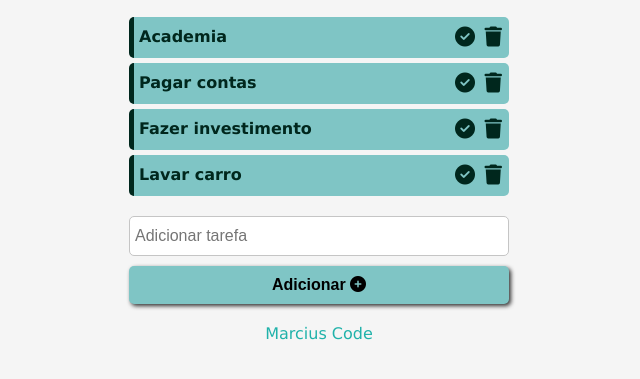
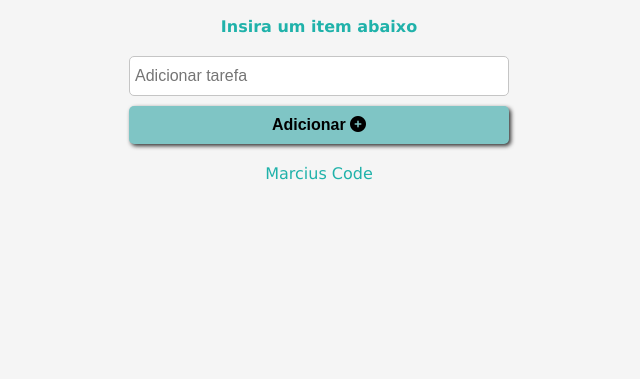
Before and after one commit to MarcioBADias/lista-de-tarefas, a plain HTML site: page index.html in a window 1280 px wide. Shown: the part 141-520 px from the top of the page, without its empty margins (321-961 px from the left). Drawn offline with Linux system fonts and the light colour scheme.

Commit message:
Atualizando o index para entrada de dados

```diff
--- a/app.js
+++ b/app.js
@@ -8,6 +8,7 @@ form.addEventListener('submit', e => {
   e.preventDefault();
   const inputValue = e.target.inputAddTodo.value.trim();
   if(inputValue.length){
+    ul.innerHTML = '';
     ul.innerHTML += `
       <li>
         <span>${inputValue}</span>
--- a/index.html
+++ b/index.html
@@ -17,49 +17,22 @@
     <header>
       <h1>Lista de Taréfas</h1>
       <div class="search">
-        <input type="search" class="search-input" placeholder="Pesquisar" autofocus/>
+        <input type="search" class="search-input" placeholder="Pesquisar" />
       </div>
     </header>
     <main>
       <ul>
-        <!-- Itens da lista-->
-        <li>
-          <!-- Span com descrição do item-->
-          <span>Academia</span>
-          <span>
-            <i class="fas fa-check-circle"></i>
-            <i class="fas fa-trash delete"></i>
-          </span>
-        </li>
-        <!---->
-        <!-- Implementar expansão do item para descrição -->
-        <!-- <div class="item_todo__description hidden">
-          testeo de descrição do item acima
-        </div> -->
-        <li>
-          <span>Pagar contas</span>
-          <span>
-            <i class="fas fa-check-circle"></i>
-            <i class="fas fa-trash delete"></i>
-          </span>
-        </li>
-        <li>
-          <span>Fazer investimento</span>
-          <span>
-            <i class="fas fa-check-circle"></i>
-            <i class="fas fa-trash delete"></i>
-          </span>
-        </li>
-        <li>
-          <span>Lavar carro</span>
-          <span>
-            <i class="fas fa-check-circle"></i>
-            <i class="fas fa-trash delete"></i>
-          </span>
-        </li>
+        <p>Insira um item abaixo</p>
+         <!-- Span com descrição do item-->
+         <!--< span > Academia </ span >
+         < extensão >
+           <i class =" fas fa-check-circle "> </i>
+           <i class =" fas fa-trash delete "> </i>
+         </span>
+         -->
       </ul>
       <form action="">
-        <input type="text" placeholder="Adicionar tarefa" name="inputAddTodo" />
+        <input type="text" placeholder="Adicionar tarefa" name="inputAddTodo" autofocus/>
         <button type="submit" class="btnAddTodo">Adicionar <i class="fas fa-plus-circle"></i></button>
       </form>
     </main>
--- a/style.css
+++ b/style.css
@@ -50,6 +50,14 @@ input:focus {
 ul {
   list-style: none;
   margin: 20px 0;
+}
+
+p{
+  color: lightseagreen;
+  font-weight: bold;
+  list-style: none;
+  margin: 20px 0;
+  text-align: center;
 }
 
 li {
```
